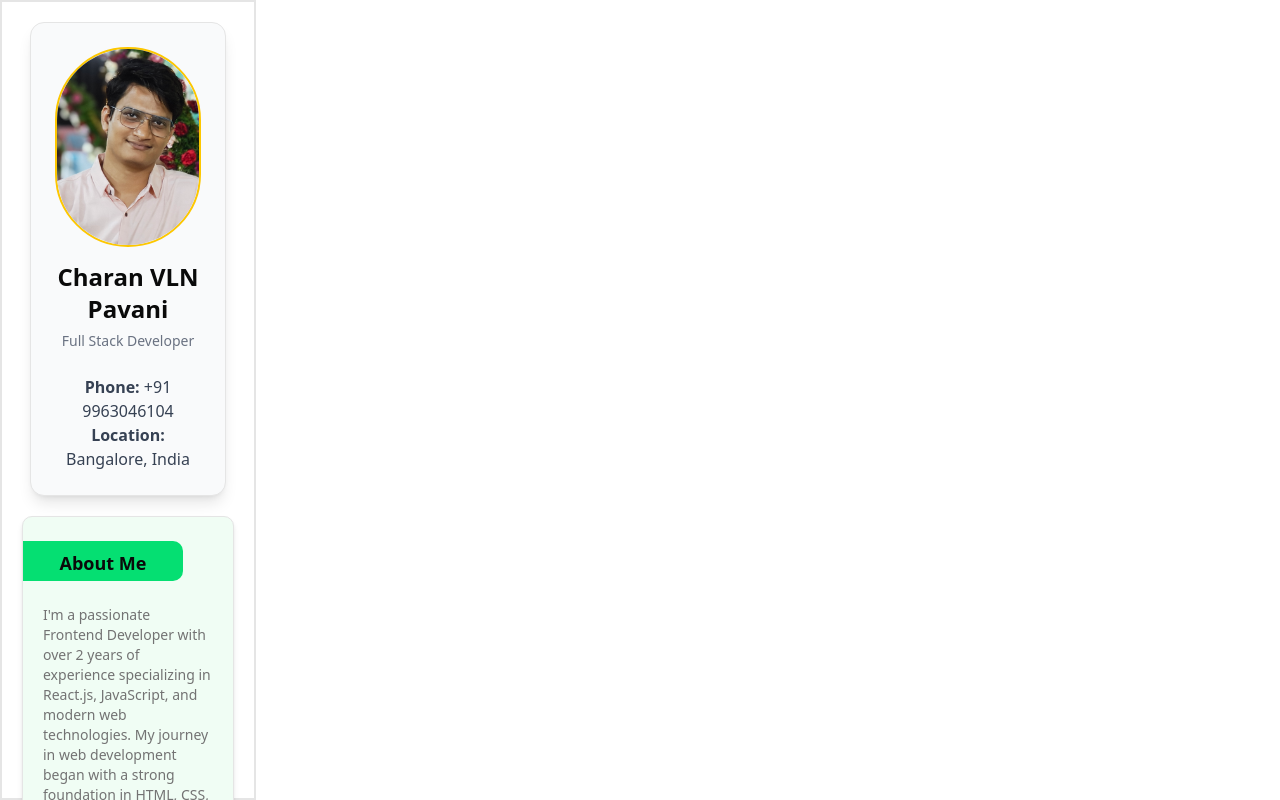
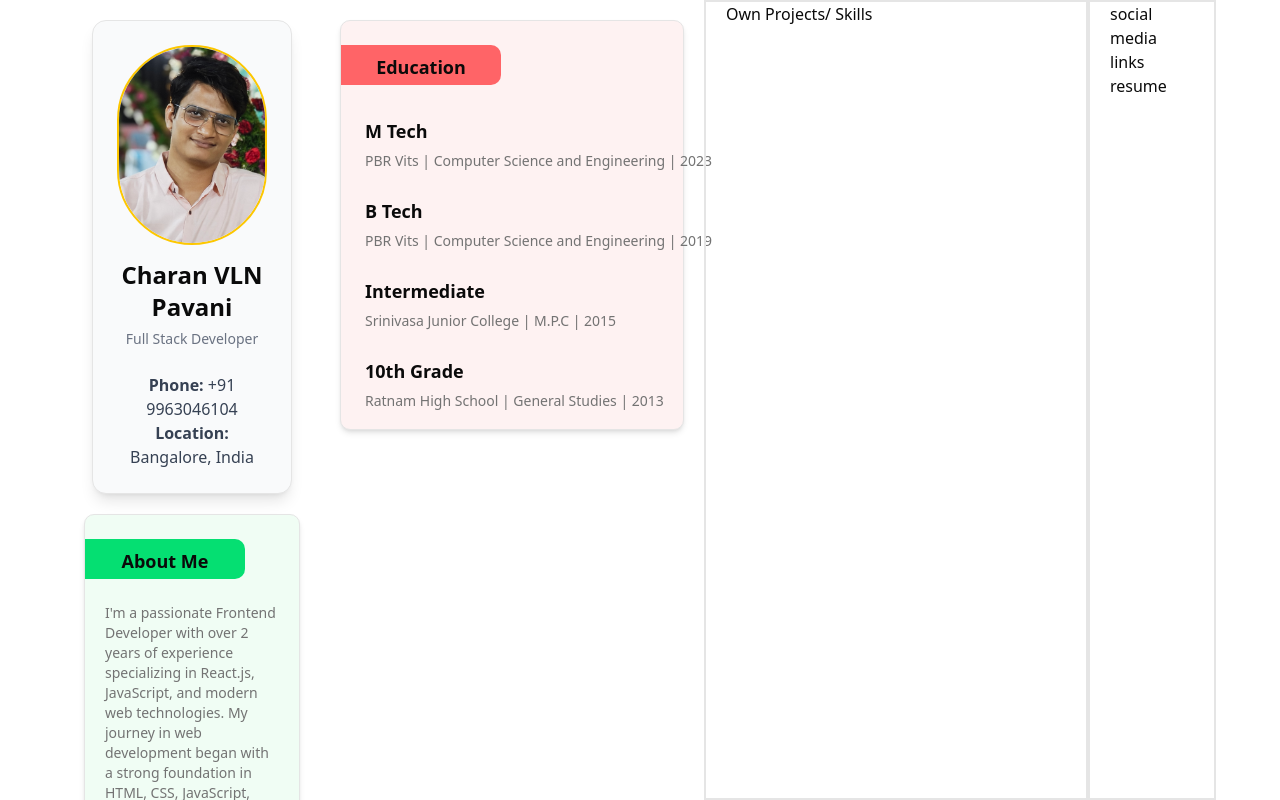
Before and after one commit to charanvlnpavani/persona, a React (Vite) app: page / in a window 1280 px wide. Shown: the top 800 px of the page. Built offline with nearby package versions, Linux system fonts and the light colour scheme.

Commit message:
feat: restructure app layout and add WorkStudy component; migrate AboutUs and ProfileDetails to pages

```diff
--- a/src/App.tsx
+++ b/src/App.tsx
@@ -1,11 +1,24 @@
 import "./App.css";
-import ProfileDetails from "./components/ProfileDetails";
+import ProfileDetails from "./pages/ProfileDetails";
+import WorkStudy from "./pages/WorkStudy";
 
 function App() {
   return (
-    <div>
-      <div className="flex flex-col   px-5 sm:w-[100vw] md:w-[45vw] lg:w-[20vw] sm:h-[100vh] md:h-[100vh] lg:h-[100vh] border-2   ">
+    <div className="sm:flex sm:flex-col md:flex md:flex-row  lg:flex lg:flex-row h-screen  justify-center">
+      <div className="flex flex-col   px-5 sm:w-[100vw] md:w-[45vw] lg:w-[20vw] sm:h-[100vh] md:h-[100vh] lg:h-[100vh]   ">
         <ProfileDetails />
+      </div>
+      <div className="flex flex-col py-5 px-5 sm:w-[100vw] md:w-[55vw] lg:w-[30vw] sm:h-[100vh] md:h-[100vh] lg:h-[100vh] ">
+        {/* Other components can be added here */}
+        <WorkStudy />
+      </div>
+      <div className="flex flex-col  px-5 sm:w-[100vw] md:w-[55vw] lg:w-[30vw] sm:h-[100vh] md:h-[100vh] lg:h-[100vh] border-2">
+        {/* Other components can be added here */}
+        Own Projects/ Skills
+      </div>
+      <div className="flex flex-col  px-5 sm:w-[100vw] md:w-[55vw] lg:w-[10vw] sm:h-[100vh] md:h-[100vh] lg:h-[100vh] border-2">
+        {/* Other components can be added here */}
+        social media links resume
       </div>
     </div>
   );
--- /dev/null
+++ b/src/components/StudyCard.tsx
@@ -0,0 +1,27 @@
+import React from "react";
+import { CardDescription, CardHeader, CardTitle } from "./ui/card";
+import { educationDetails } from "@/data/educationDetails";
+
+const StudyCard = () => {
+  return (
+    <>
+      {educationDetails.map((educationDetail, index) => (
+        <div key={index} className="education  ">
+          <CardHeader className="sm:text-lg md:text-lg lg:text-lg sm:font-bold md:font-bold lg:font-bold   sm:w-[20vh] sm:h-[5vh] md:w-[40vh] md:h-[10vh] lg:w-[50vh] lg:h-[7vh] justify-start items-center py-2 rounded-r-lg ">
+            <CardTitle className="text-lg font-semibold">
+              {educationDetail.degree}{" "}
+            </CardTitle>
+            <CardDescription className=" font-medium ">
+              {educationDetail.institution}
+              {" | "} {educationDetail.fieldOfStudy}
+              {" | "}
+              {educationDetail.yearOfGraduation}
+            </CardDescription>
+          </CardHeader>
+        </div>
+      ))}
+    </>
+  );
+};
+
+export default StudyCard;
--- /dev/null
+++ b/src/data/educationDetails.ts
@@ -0,0 +1,33 @@
+interface EducationDetails {
+  degree: string;
+  fieldOfStudy: string;
+  institution: string;
+  yearOfGraduation: number;
+}
+
+export const educationDetails: EducationDetails[] = [
+  {
+    degree: "M Tech",
+    fieldOfStudy: "Computer Science and Engineering",
+    institution: "PBR Vits",
+    yearOfGraduation: 2023,
+  },
+  {
+    degree: "B Tech",
+    fieldOfStudy: "Computer Science and Engineering",
+    institution: "PBR Vits",
+    yearOfGraduation: 2019,
+  },
+  {
+    degree: "Intermediate",
+    fieldOfStudy: "M.P.C",
+    institution: "Srinivasa Junior College",
+    yearOfGraduation: 2015,
+  },
+  {
+    degree: "10th Grade",
+    fieldOfStudy: "General Studies",
+    institution: "Ratnam High School",
+    yearOfGraduation: 2013,
+  },
+];
--- a/src/components/AboutUs.tsx
+++ b/src/pages/AboutUs.tsx
@@ -1,6 +1,6 @@
 import React from "react";
 import { aboutDetails } from "@/data/about";
-import { Card, CardDescription, CardHeader } from "./ui/card";
+import { Card, CardDescription, CardHeader } from "../components/ui/card";
 
 const AboutUs = () => {
   return (
--- a/src/components/ProfileDetails.tsx
+++ b/src/pages/ProfileDetails.tsx
@@ -1,6 +1,6 @@
 import React from "react";
 // import ProfileContent from "./common/ProfileList";
-import ProfileImage from "./common/Profile/ProfileImage";
+import ProfileImage from "../components/common/Profile/ProfileImage";
 import AboutUs from "./AboutUs";
 
 const ProfileDetails = () => {
--- /dev/null
+++ b/src/pages/WorkStudy.tsx
@@ -0,0 +1,17 @@
+import StudyCard from "@/components/StudyCard";
+import { Card, CardHeader } from "@/components/ui/card";
+import React from "react";
+
+const WorkStudy = () => {
+  return (
+    <Card className="work-study bg-red-50 rounded-lg shadow-md ">
+      <CardHeader className="sm:text-lg md:text-lg lg:text-lg sm:font-bold md:font-bold lg:font-bold  sm:bg-red-400 md:bg-red-400 lg:bg-red-400 sm:w-[20vh] sm:h-[5vh] md:w-[40vh] md:h-[10vh] lg:w-[20vh] lg:h-[5vh] justify-center items-center py-2 rounded-r-lg ">
+        Education
+      </CardHeader>
+
+      <StudyCard />
+    </Card>
+  );
+};
+
+export default WorkStudy;
```
